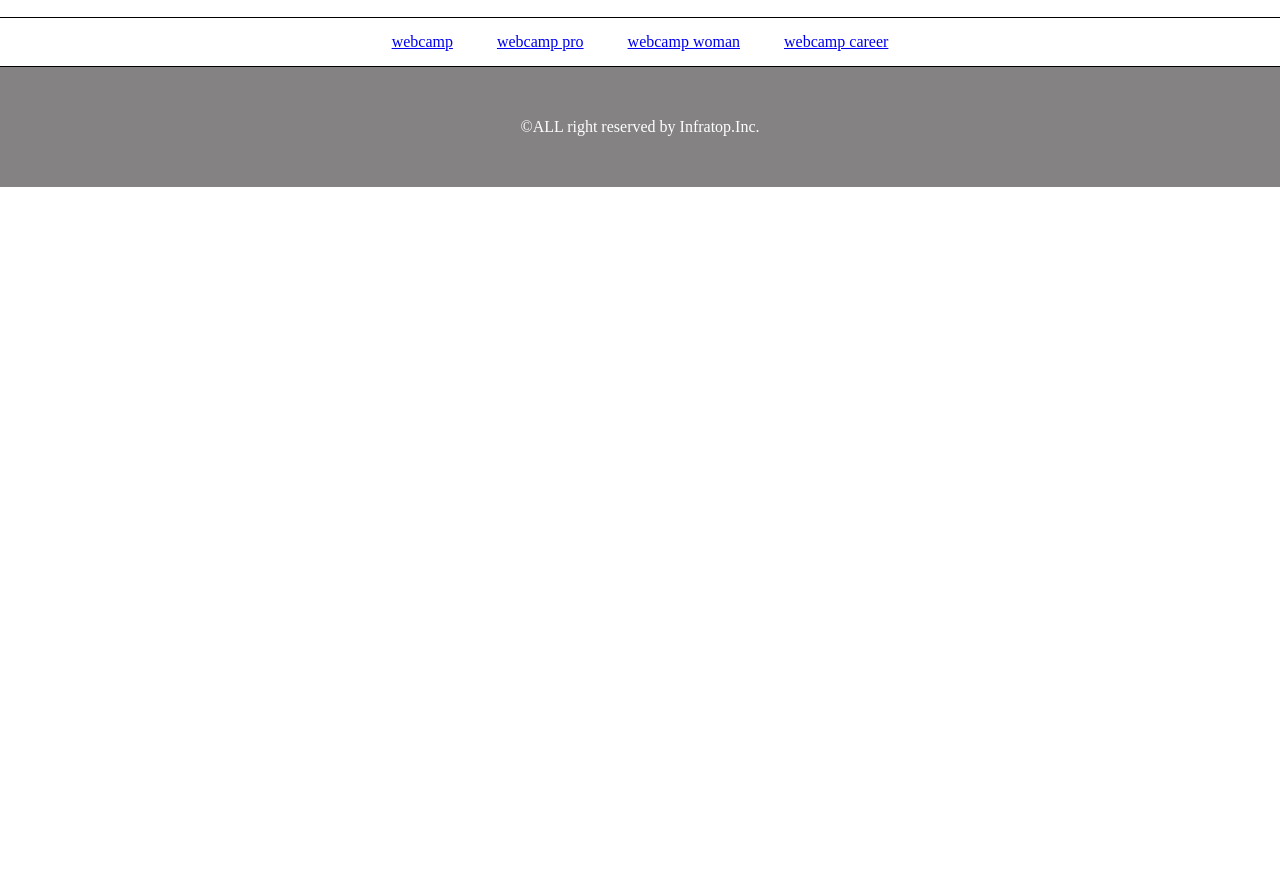
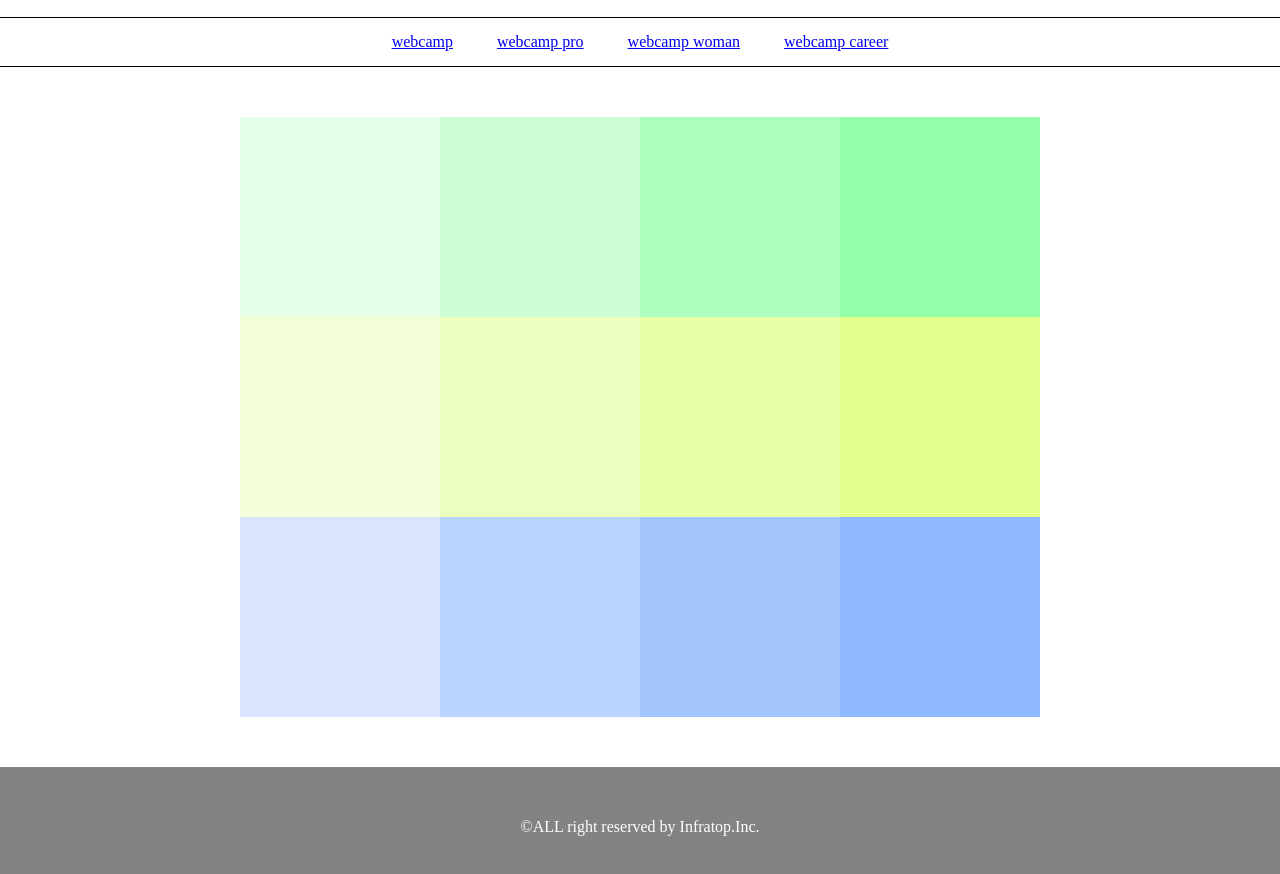
Before and after one commit to purana02/CARABAN, a plain HTML site: page practice5.html in a window 1280 px wide. Shown: the part 60-934 px from the top of the page. Before the commit the page ends 800 px from the top, so only its background shows below. Drawn offline with Linux system fonts and the light colour scheme.

Commit message:
test5-complete

```diff
--- a/practice5.html
+++ b/practice5.html
@@ -30,7 +30,20 @@
       </ul>
     </nav>
 
-    <div class="main"></div>
+    <div class="main">
+      <div class="box color1"></div>
+      <div class="box color2"></div>
+      <div class="box color3"></div>
+      <div class="box color4"></div>
+      <div class="box color5"></div>
+      <div class="box color6"></div>
+      <div class="box color7"></div>
+      <div class="box color8"></div>
+      <div class="box color9"></div>
+      <div class="box color10"></div>
+      <div class="box color11"></div>
+      <div class="box color12"></div>
+    </div>
 
     <footer>
       <p class="footer-text">©ALL rig︎ht reserved by Infratop.Inc. </p>
--- a/style5.css
+++ b/style5.css
@@ -32,7 +32,55 @@ footer{
   line-height:120px;
   background-color:#848282;
 }
+.main{
+  display:flex;
+  flex-wrap:wrap;
+  width:800px;
+  margin:50px auto;
+  justify-content:center;
+}
 
+.box{
+  height:200px;
+  width:200px;
+}
+
+.color1{
+  background-color:#e6ffe9;
+}
+.color2{
+  background-color:#cbffd3;
+}
+.color3{
+  background-color:#aeffbd
+}
+.color4{
+  background-color:#93ffab;
+}
+.color5{
+  background-color:#f3ffd8;
+}
+.color6{
+  background-color:#edffbe;
+}
+.color7{
+  background-color: #e9ffa5;
+}
+.color8{
+  background-color: #e4ff8d;
+}
+.color9{
+  background-color:#d9e5ff;
+}
+.color10{
+  background-color:#bad3ff;
+}
+.color11{
+  background-color:#a4c6ff;
+}
+.color12{
+  background-color:#8eb8ff;
+}
 .footer-text{
   color:#fff;
 }
```
